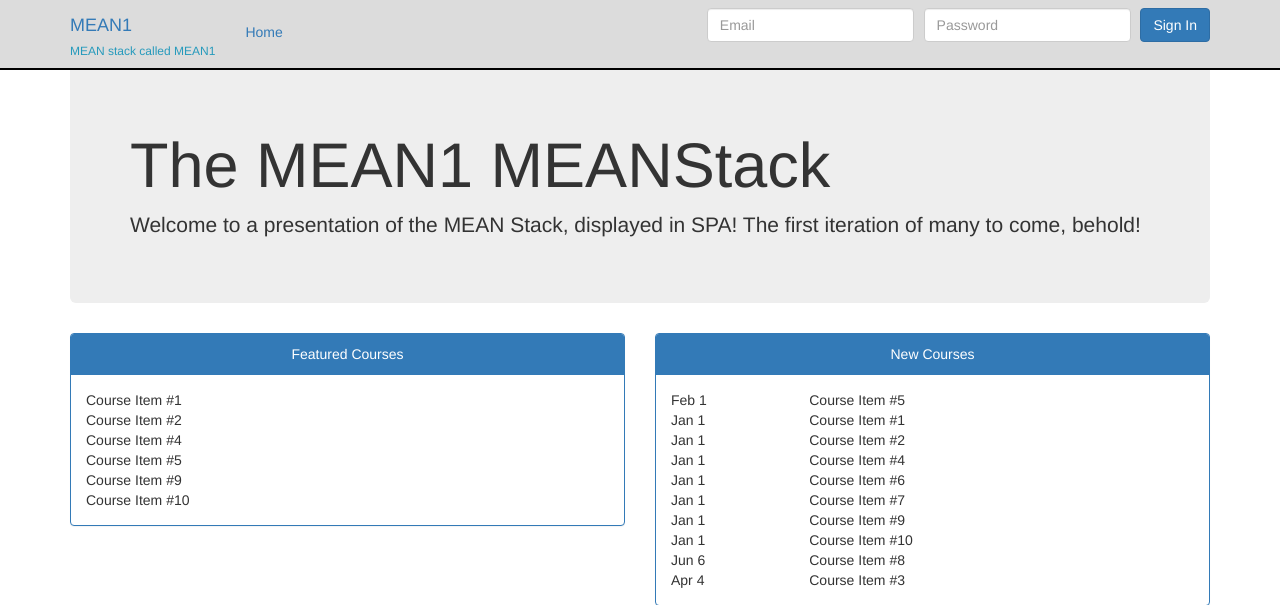
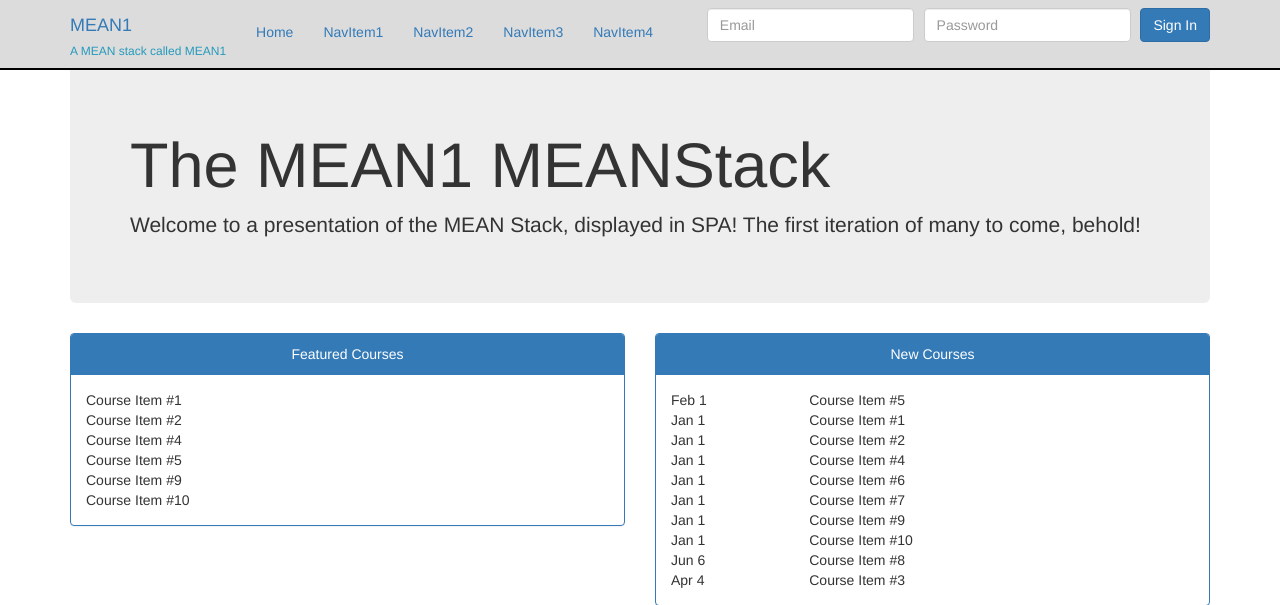
Before and after one commit to bostonusnavy/MEAN1, a Node server app: page / in a window 1280 px wide. Shown: the top 605 px of the page. Run offline with Node 20, Linux system fonts and the light colour scheme; some libraries are stand-ins or nearby versions.

Commit message:
UI tweaks

```diff
--- a/server/includes/layout.jade
+++ b/server/includes/layout.jade
@@ -3,7 +3,8 @@ html
     head
         title MEAN1
         link(href="/favicon.ico", rel="shortcut icon", type="image/x-icon")
-        link(rel="stylesheet", href="/css/bootstrap.css")
+        link(rel="stylesheet", href="https://maxcdn.bootstrapcdn.com/bootstrap/3.3.2/css/bootstrap.min.css")
+        //link(rel="stylesheet", href="/css/bootstrap.css")
         link(rel="stylesheet", href="/vendor/toastr/toastr.css")
         link(rel="stylesheet", href="/css/site.css")
     body(ng-app="app")
--- a/server/views/index.jade
+++ b/server/views/index.jade
@@ -7,11 +7,19 @@ block main-content
         .container
             .navbar-header
                 a.navbar-brand(href="/") MEAN1
-                    h6 MEAN stack called MEAN1
+                    h6 A MEAN stack called MEAN1
             .navbar-collapse.collapse
                 ul.nav.navbar-nav
                     li
                         a(href="/") Home
+                    li
+                        a(href="/") NavItem1
+                    li
+                        a(href="/") NavItem2
+                    li
+                        a(href="/") NavItem3
+                    li
+                        a(href="/") NavItem4
                 div(ng-include="'partials/account/navbar-login'")
 
     // ".content" is a CSS class name, will inherit values from stylesheet
```
Also changed, not shown: server/views/index.html (+1 -1 lines).
